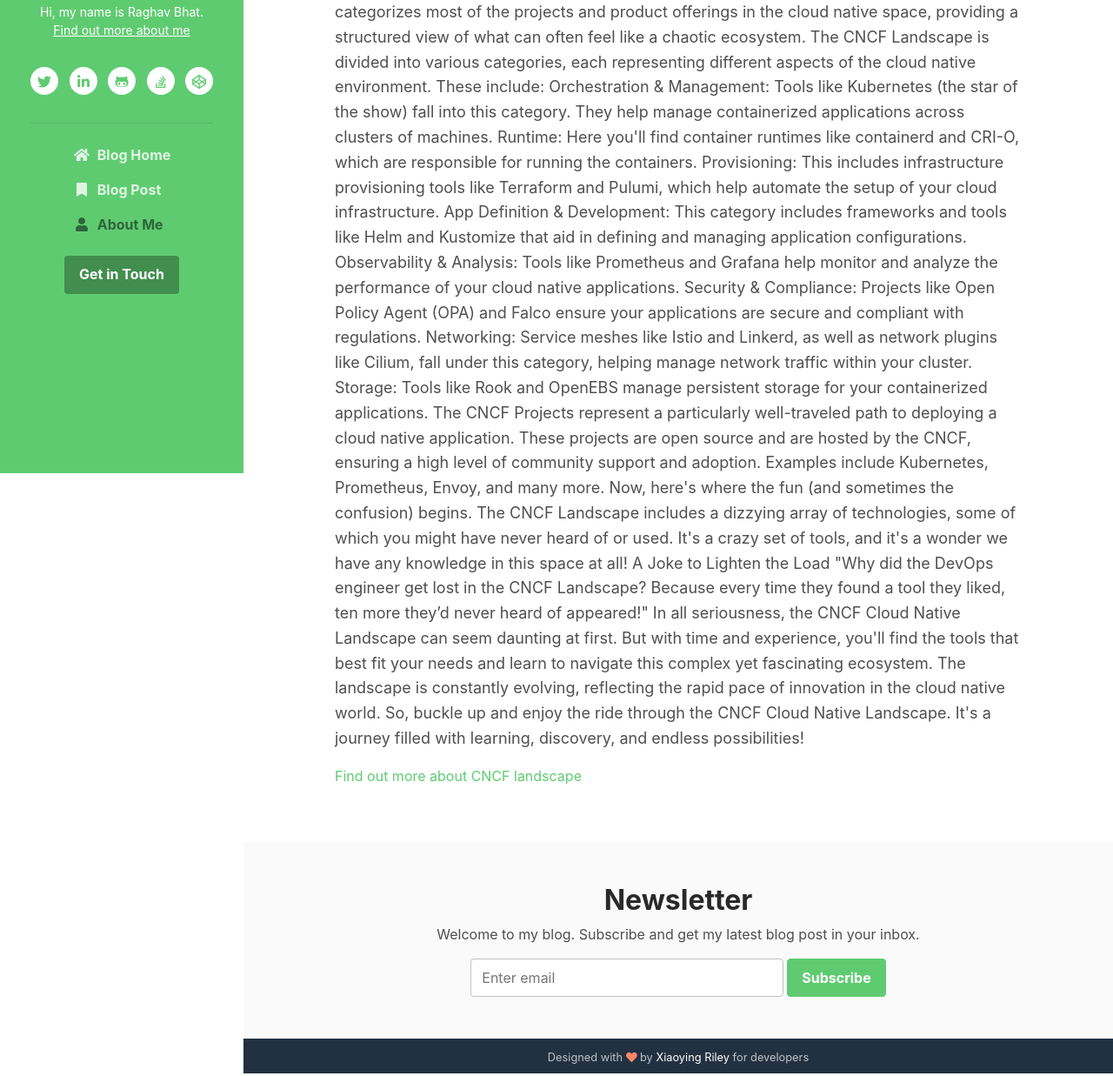
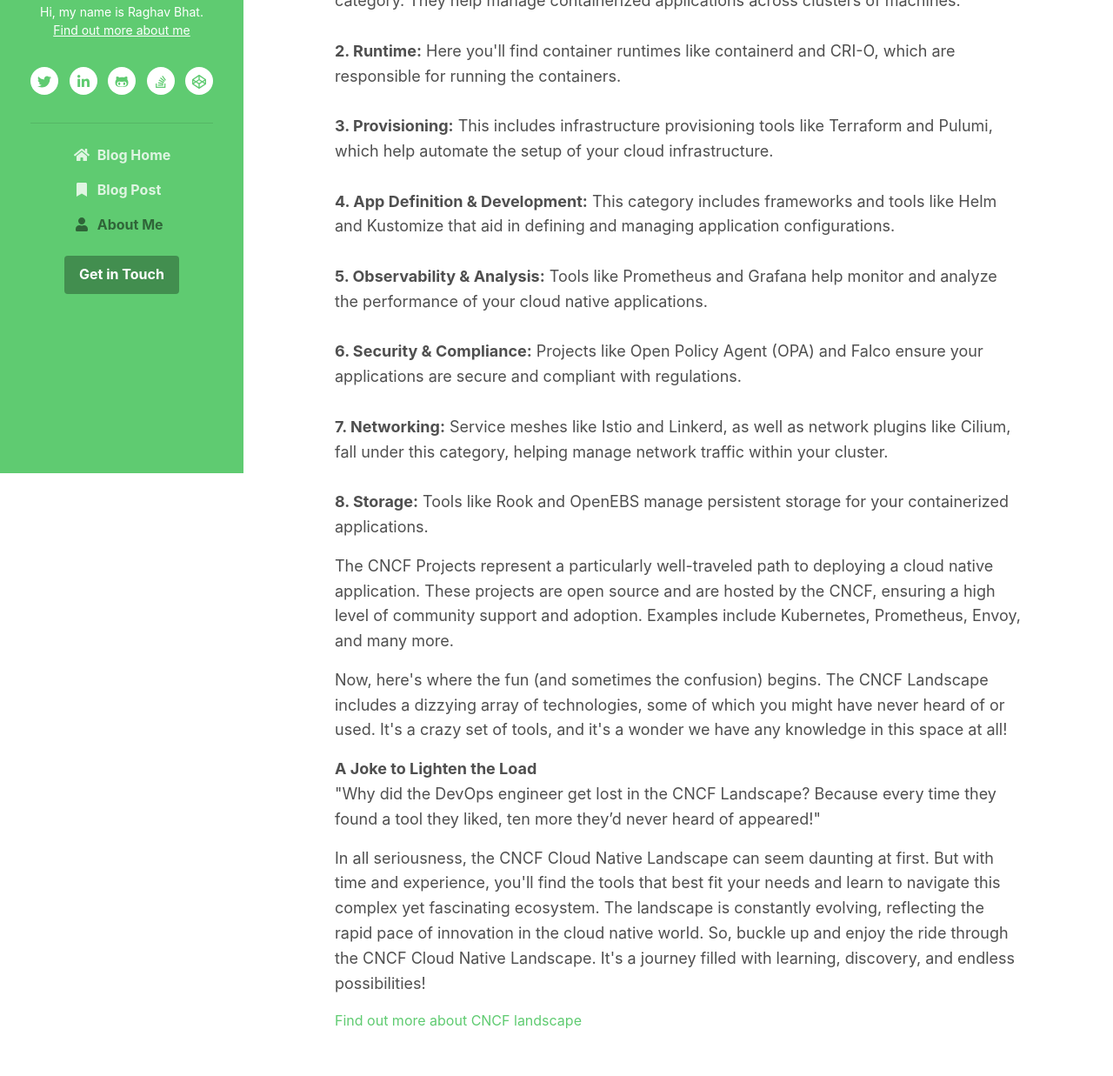
Before and after one commit to ragsmpl/myblog, a plain HTML site: page cncf-landscape.html in a window 1280 px wide. Shown: the part 256-1493 px from the top of the page at 87% size. Drawn offline with Linux system fonts and the light colour scheme.

Commit message:
Update cncf-landscape.html

```diff
--- a/cncf-landscape.html
+++ b/cncf-landscape.html
@@ -82,26 +82,25 @@
         <div class="container">
           <h2 class="title mb-3">Navigating the CNCF Cloud Native Landscape: A Map to Uncharted Terrain</h2>
 
-          <p> Welcome to the world of cloud native technologies! If you've ever felt overwhelmed by the sheer number of tools and technologies out there, you're not alone. The CNCF (Cloud Native Computing Foundation) Cloud Native Landscape is here to help. Think of it as a map guiding you through the previously uncharted terrain of cloud native technologies. This landscape categorizes most of the projects and product offerings in the cloud native space, providing a structured view of what can often feel like a chaotic ecosystem.
+         <p>The CNCF Landscape is divided into various categories, each representing different aspects of the cloud native environment. These include:</p>
 
-The CNCF Landscape is divided into various categories, each representing different aspects of the cloud native environment. These include:
+    <p><strong>1. Orchestration & Management:</strong> Tools like Kubernetes (the star of the show) fall into this category. They help manage containerized applications across clusters of machines.<br><br>
+    <strong>2. Runtime:</strong> Here you'll find container runtimes like containerd and CRI-O, which are responsible for running the containers.<br><br>
+    <strong>3. Provisioning:</strong> This includes infrastructure provisioning tools like Terraform and Pulumi, which help automate the setup of your cloud infrastructure.<br><br>
+    <strong>4. App Definition & Development:</strong> This category includes frameworks and tools like Helm and Kustomize that aid in defining and managing application configurations.<br><br>
+    <strong>5. Observability & Analysis:</strong> Tools like Prometheus and Grafana help monitor and analyze the performance of your cloud native applications.<br><br>
+    <strong>6. Security & Compliance:</strong> Projects like Open Policy Agent (OPA) and Falco ensure your applications are secure and compliant with regulations.<br><br>
+    <strong>7. Networking:</strong> Service meshes like Istio and Linkerd, as well as network plugins like Cilium, fall under this category, helping manage network traffic within your cluster.<br><br>
+    <strong>8. Storage:</strong> Tools like Rook and OpenEBS manage persistent storage for your containerized applications.</p>
 
-Orchestration & Management: Tools like Kubernetes (the star of the show) fall into this category. They help manage containerized applications across clusters of machines.
-Runtime: Here you'll find container runtimes like containerd and CRI-O, which are responsible for running the containers.
-Provisioning: This includes infrastructure provisioning tools like Terraform and Pulumi, which help automate the setup of your cloud infrastructure.
-App Definition & Development: This category includes frameworks and tools like Helm and Kustomize that aid in defining and managing application configurations.
-Observability & Analysis: Tools like Prometheus and Grafana help monitor and analyze the performance of your cloud native applications.
-Security & Compliance: Projects like Open Policy Agent (OPA) and Falco ensure your applications are secure and compliant with regulations.
-Networking: Service meshes like Istio and Linkerd, as well as network plugins like Cilium, fall under this category, helping manage network traffic within your cluster.
-Storage: Tools like Rook and OpenEBS manage persistent storage for your containerized applications.
-The CNCF Projects represent a particularly well-traveled path to deploying a cloud native application. These projects are open source and are hosted by the CNCF, ensuring a high level of community support and adoption. Examples include Kubernetes, Prometheus, Envoy, and many more.
+    <p>The CNCF Projects represent a particularly well-traveled path to deploying a cloud native application. These projects are open source and are hosted by the CNCF, ensuring a high level of community support and adoption. Examples include Kubernetes, Prometheus, Envoy, and many more.</p>
 
-Now, here's where the fun (and sometimes the confusion) begins. The CNCF Landscape includes a dizzying array of technologies, some of which you might have never heard of or used. It's a crazy set of tools, and it's a wonder we have any knowledge in this space at all!
+    <p>Now, here's where the fun (and sometimes the confusion) begins. The CNCF Landscape includes a dizzying array of technologies, some of which you might have never heard of or used. It's a crazy set of tools, and it's a wonder we have any knowledge in this space at all!</p>
 
-A Joke to Lighten the Load
-"Why did the DevOps engineer get lost in the CNCF Landscape? Because every time they found a tool they liked, ten more they’d never heard of appeared!"
+    <p><strong>A Joke to Lighten the Load</strong><br>
+    "Why did the DevOps engineer get lost in the CNCF Landscape? Because every time they found a tool they liked, ten more they’d never heard of appeared!"</p>
 
-In all seriousness, the CNCF Cloud Native Landscape can seem daunting at first. But with time and experience, you'll find the tools that best fit your needs and learn to navigate this complex yet fascinating ecosystem. The landscape is constantly evolving, reflecting the rapid pace of innovation in the cloud native world. So, buckle up and enjoy the ride through the CNCF Cloud Native Landscape. It's a journey filled with learning, discovery, and endless possibilities! </p>
+    <p>In all seriousness, the CNCF Cloud Native Landscape can seem daunting at first. But with time and experience, you'll find the tools that best fit your needs and learn to navigate this complex yet fascinating ecosystem. The landscape is constantly evolving, reflecting the rapid pace of innovation in the cloud native world. So, buckle up and enjoy the ride through the CNCF Cloud Native Landscape. It's a journey filled with learning, discovery, and endless possibilities!</p>
           <div class="bio mb-3"><a href="https://landscape.cncf.io/">Find out more about CNCF landscape</a></div>
          <!--  <figure><img class="img-fluid" src="assets/images/about-me.jpg" alt="image"></figure>
          <h5 class="mt-5">About The Blog</h5>
```
